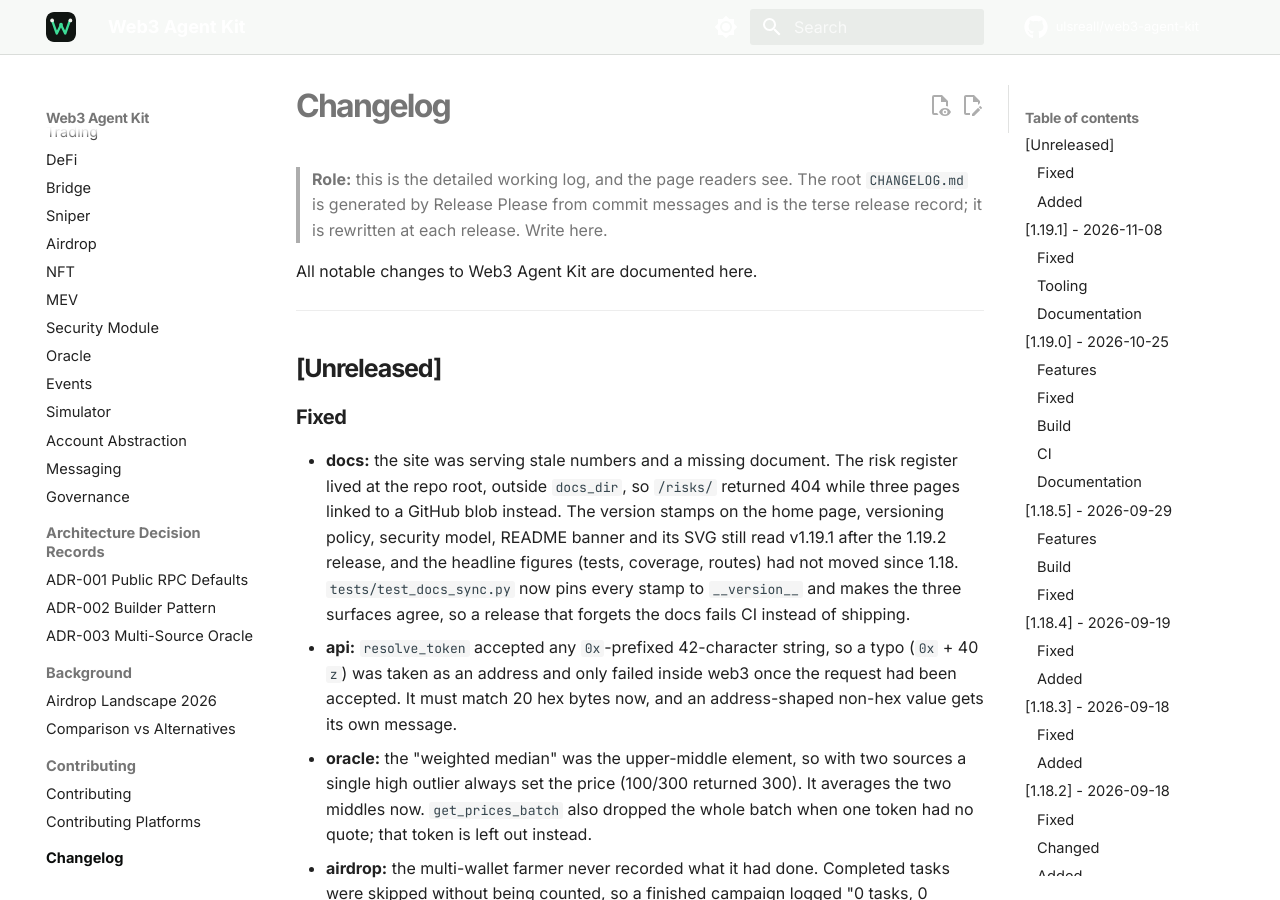
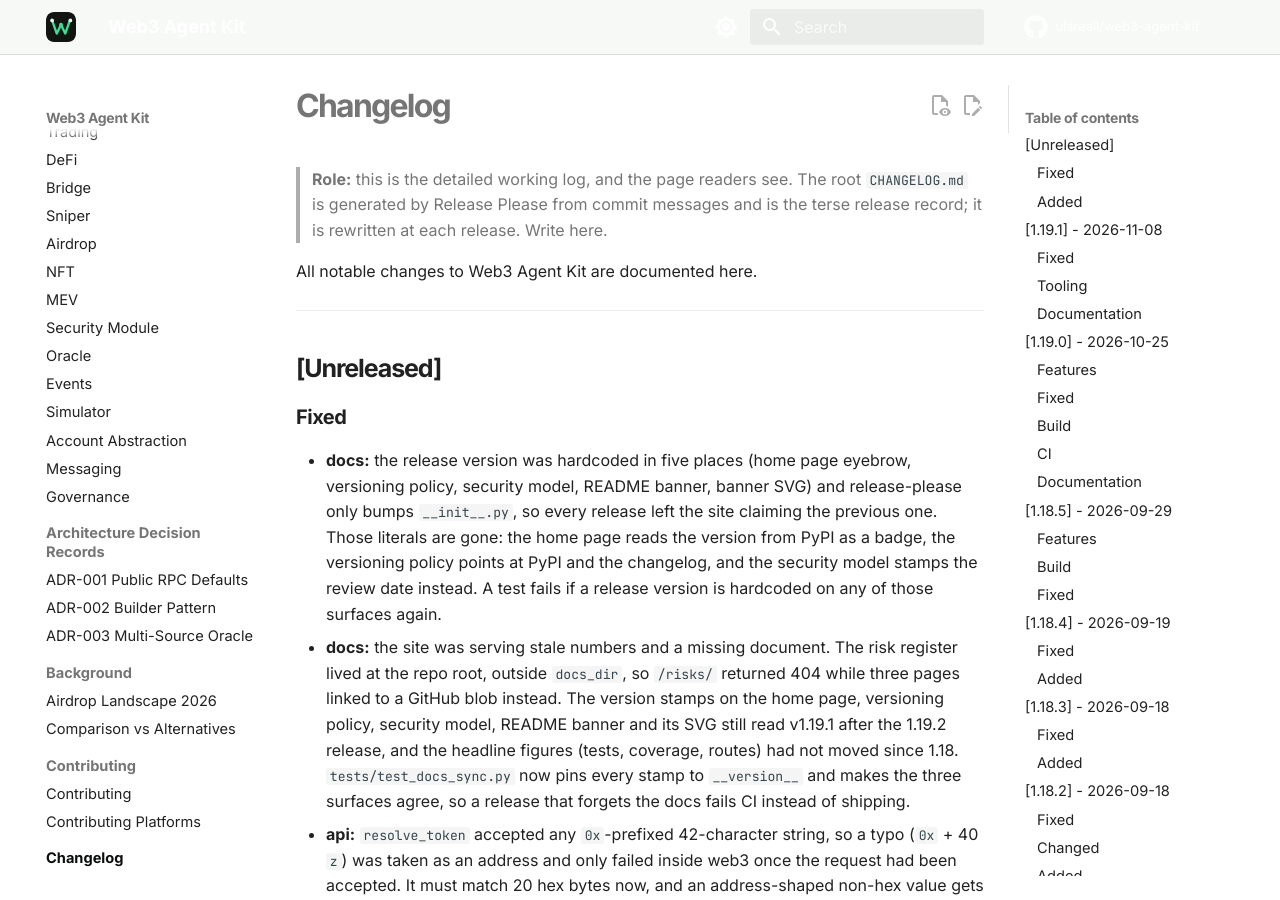
Before and after one commit to ulsreall/web3-agent-kit, an MkDocs documentation site: the page built from docs/changelog.md, in a window 1280 px wide and 900 px high. Built offline with MkDocs 1.6.1 and Material for MkDocs 9.7.7, drawn with Linux system fonts in a browser that asks for light colours; comment, search, counter and statistics services are not loaded.

Commit message:
docs: stop hardcoding the release version on the site (#183)
release-please bumps pyproject.toml and __init__.py; it cannot touch prose. The
version was nevertheless written into five places, so every release left the
site one behind — which is exactly what happened between v1.19.1 and v1.19.2.

The literals are gone rather than automated:

- the home page eyebrow shows a PyPI badge, which tracks the published release
  without a build step or a bot commit
- the versioning policy points at PyPI and the changelog as the source of truth
- the security model stamps the review date, which is what that line meant
- the banner (and its alt text) drops the chip

tests/test_docs_sync.py rejects a hardcoded vX.Y.Z on any of those surfaces, so
the drift cannot come back quietly. It still holds the risk register check and
the cross-surface number agreement.

Signed-off-by: Khasbi Maulana <khasbim240803@gmail.com>
Co-authored-by: Khasbi Maulana <khasbim240803@gmail.com>

```diff
--- a/docs/changelog.md
+++ b/docs/changelog.md
@@ -11,6 +11,13 @@ All notable changes to Web3 Agent Kit are documented here.
 ## [Unreleased]
 
 ### Fixed
+- **docs:** the release version was hardcoded in five places (home page eyebrow,
+  versioning policy, security model, README banner, banner SVG) and release-please
+  only bumps `__init__.py`, so every release left the site claiming the previous
+  one. Those literals are gone: the home page reads the version from PyPI as a
+  badge, the versioning policy points at PyPI and the changelog, and the security
+  model stamps the review date instead. A test fails if a release version is
+  hardcoded on any of those surfaces again.
 - **docs:** the site was serving stale numbers and a missing document. The risk
   register lived at the repo root, outside `docs_dir`, so `/risks/` returned 404
   while three pages linked to a GitHub blob instead. The version stamps on the
```
Also changed, not shown: README.md (+1 -1 lines), docs/index.md (+1 -1 lines), docs/security-model.md (+1 -1 lines), docs/versioning-policy.md (+1 -1 lines), assets/readme-banner.svg, 1 other file.
